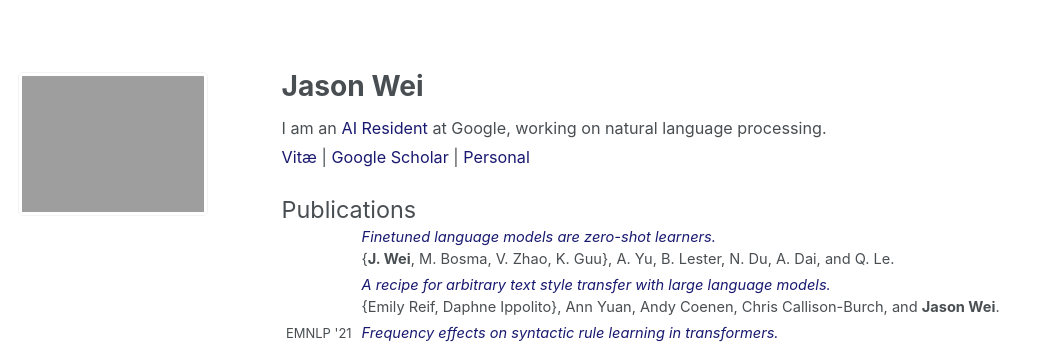
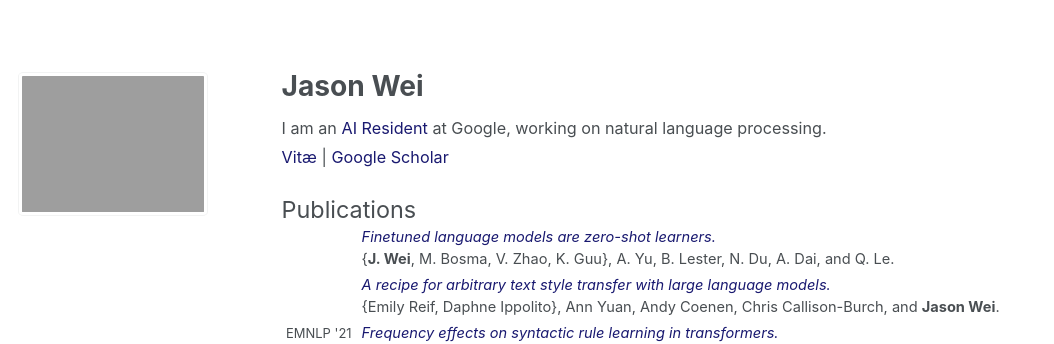
Before and after one commit to jasonwei20/jasonwei20.github.io, a Jekyll site: the page built from _pages/about.md, in a window 1280 px wide. Shown: the top 344 px of the page, without its empty margins (0-1054 px from the left). Built offline with Jekyll 4.4.1, drawn with Linux system fonts in a browser that asks for light colours.

Commit message:
Update about.md

```diff
--- a/_pages/about.md
+++ b/_pages/about.md
@@ -25,7 +25,6 @@ table, th, td {
 I am an <a href="https://research.google/careers/ai-residency/" style="color:#191970" target="_blank">AI Resident</a> at Google, working on natural language processing.<br>
 <a href="https://jasonwei20.github.io/files/current-jason-wei-cv.pdf" style="color:#191970" target="_blank">Vitæ</a>
 | <a href="https://scholar.google.com/citations?user=wA5TK_0AAAAJ&hl=en" style="color:#191970" target="_blank">Google Scholar</a>
-| <a href="https://jasonwei20.github.io/personal/" style="color:#191970" target="_blank">Personal</a>
 </p>
 
 <span style="font-size:1.3em">Publications</span>
@@ -142,6 +141,9 @@ I am an <a href="https://research.google/careers/ai-residency/" style="color:#19
 </body>
 </html>
 
+
+<!-- | <a href="https://jasonwei20.github.io/personal/" style="color:#191970" target="_blank">Personal</a> -->
+
 <!-- Global site tag (gtag.js) - Google Analytics -->
 <script async src="https://www.googletagmanager.com/gtag/js?id=UA-146397444-1"></script>
 <script>
```
